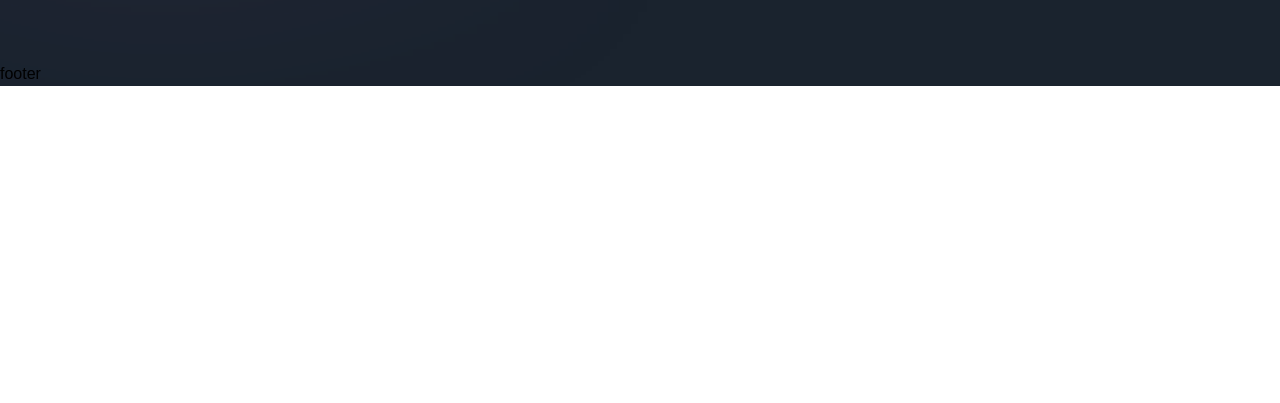
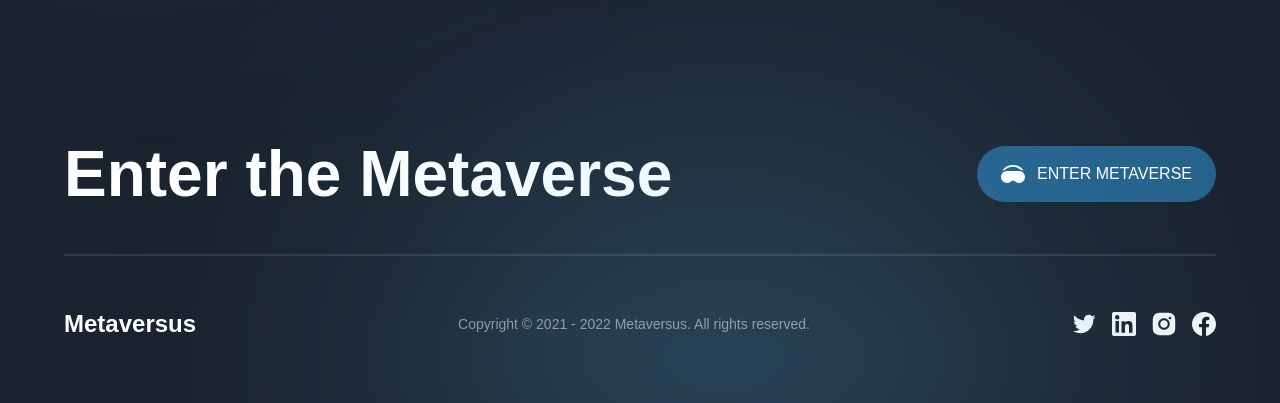
Before and after one commit to HimansuThapa2059/metaverse, a Next.js app: page / in a window 1280 px wide. Shown: the part 7227-7630 px from the top of the page. Before the commit the page ends 7313 px from the top, so only its background shows below. Built offline with nearby package versions, Linux system fonts and the light colour scheme; a web font is replaced by a local one.

Commit message:
added Footer

```diff
--- a/components/Footer.jsx
+++ b/components/Footer.jsx
@@ -1,9 +1,59 @@
-'use client';
+"use client";
+
+import { motion } from "framer-motion";
+import { socials } from "../constants";
+import styles from "../styles";
+import { footerVariants } from "../utils/motion";
 
 const Footer = () => (
-  <footer>
-    footer
-  </footer>
+  <motion.footer
+    variants={footerVariants}
+    initial="hidden"
+    whileInView="show"
+    className={`${styles.paddings} py-[8px] relative`}
+  >
+    <div className="footer-gradient" />
+    <div className={`${styles.innerWidth} mx-auto flex flex-col gap-8`}>
+      <div className="flex items-center justify-between flex-wrap gap-5">
+        <h4 className="font-bold md:text-[64px] text-[44px] text-white">
+          Enter the Metaverse
+        </h4>
+        <button
+          type="button "
+          className="flex items-center rounded-[32px] gap-[12px] h-fit px-6 py-4 bg-[#25618b]"
+        >
+          <img
+            src="/headset.svg"
+            alt="headset"
+            className="w-[24px] h-[24px] object-contain"
+          />
+          <span className="font-normal text-[16px] text-white uppercase">
+            Enter Metaverse
+          </span>
+        </button>
+      </div>
+
+      <div className="flex flex-col ">
+        <div className="bg-white mb-[50px] h-[2px] opacity-10" />
+        <div className="flex justify-between items-center flex-wrap gap-4 ">
+          <h4 className="font-extrabold text-[24px] text-white">Metaversus</h4>
+          <p className="font-normal text-[14px] text-white opacity-50">
+            Copyright © 2021 - 2022 Metaversus. All rights reserved.
+          </p>
+          <div className="flex gap-4">
+            {socials.map((social) => (
+              <img
+                src={social.url}
+                alt={social.name}
+                key={social.name}
+                className="w-[24px] h-[24px] object-contain cursor-pointer"
+              />
+            ))}
+          </div>
+        </div>
+      </div>
+    </div>
+  </motion.footer>
 );
 
 export default Footer;
--- a/pages/api/hello.js
+++ /dev/null
@@ -1,5 +0,0 @@
-// Next.js API route support: https://nextjs.org/docs/api-routes/introduction
-
-export default function handler(req, res) {
-  res.status(200).json({ name: 'John Doe' });
-}
```
